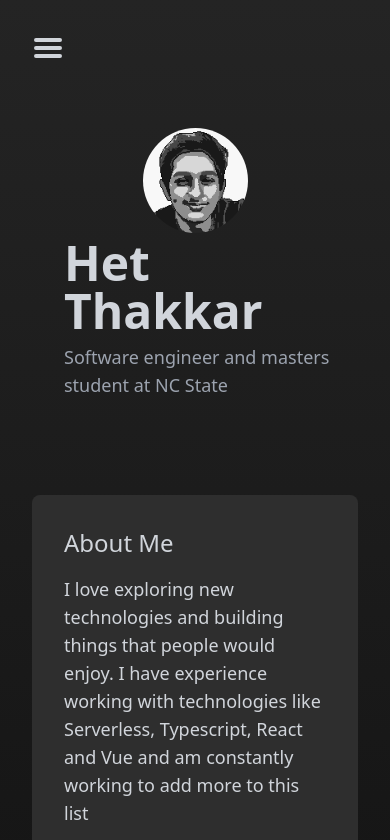
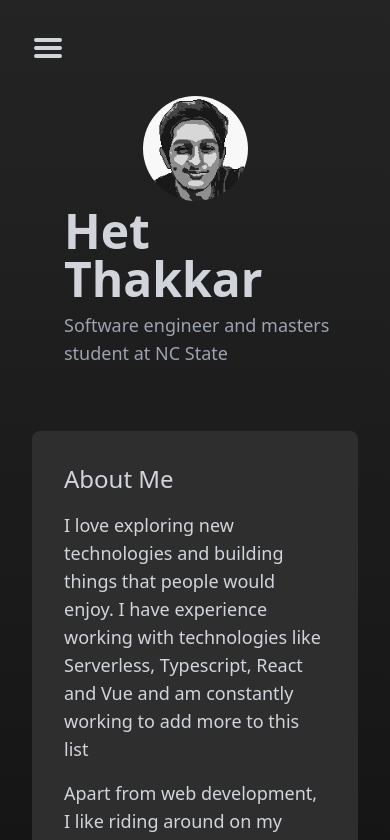
Before and after one commit to hetthakkar/portfolio, a Next.js app: page / in a window 390 px wide. Shown: the top 840 px of the page. Built offline with nearby package versions, Linux system fonts and the light colour scheme.

Commit message:
fix: style

```diff
--- a/pages/index.tsx
+++ b/pages/index.tsx
@@ -24,7 +24,7 @@ export interface IndexPageProps {
 const Home: NextPage<IndexPageProps> = (props) => {
   return (
     <div>
-        <div className='mt-8 flex flex-col items-center sm:flex-row sm:items-start justify-start w-full max-w-2xl mx-auto'>
+        <div className='md:mt-8 flex flex-col items-center sm:flex-row sm:items-start justify-start w-full max-w-2xl mx-auto'>
           <div className="cursor-pointer">
             <Link href='/' passHref={true}>
               <Image
@@ -40,7 +40,7 @@ const Home: NextPage<IndexPageProps> = (props) => {
             <h1 className='text-gray-300 text-5xl font-semibold'>
               {props.firstName} {props.lastName}
             </h1>
-            <h2 className='mt-2 mb-24 text-gray-400 text-lg font-thin'>
+            <h2 className='mt-2 mb-16 md:mb-24 text-gray-400 text-lg font-thin'>
               Software engineer and masters student at NC State
             </h2>
           </div>
```
